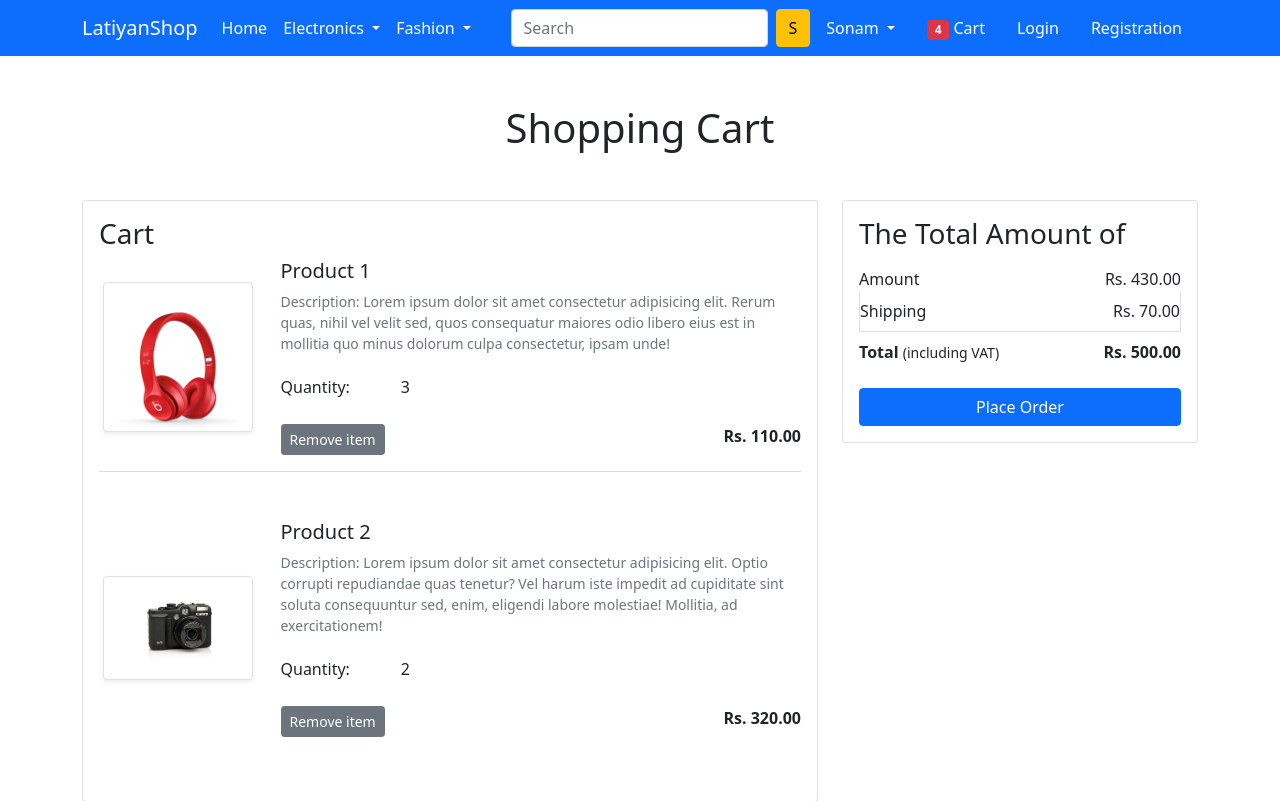
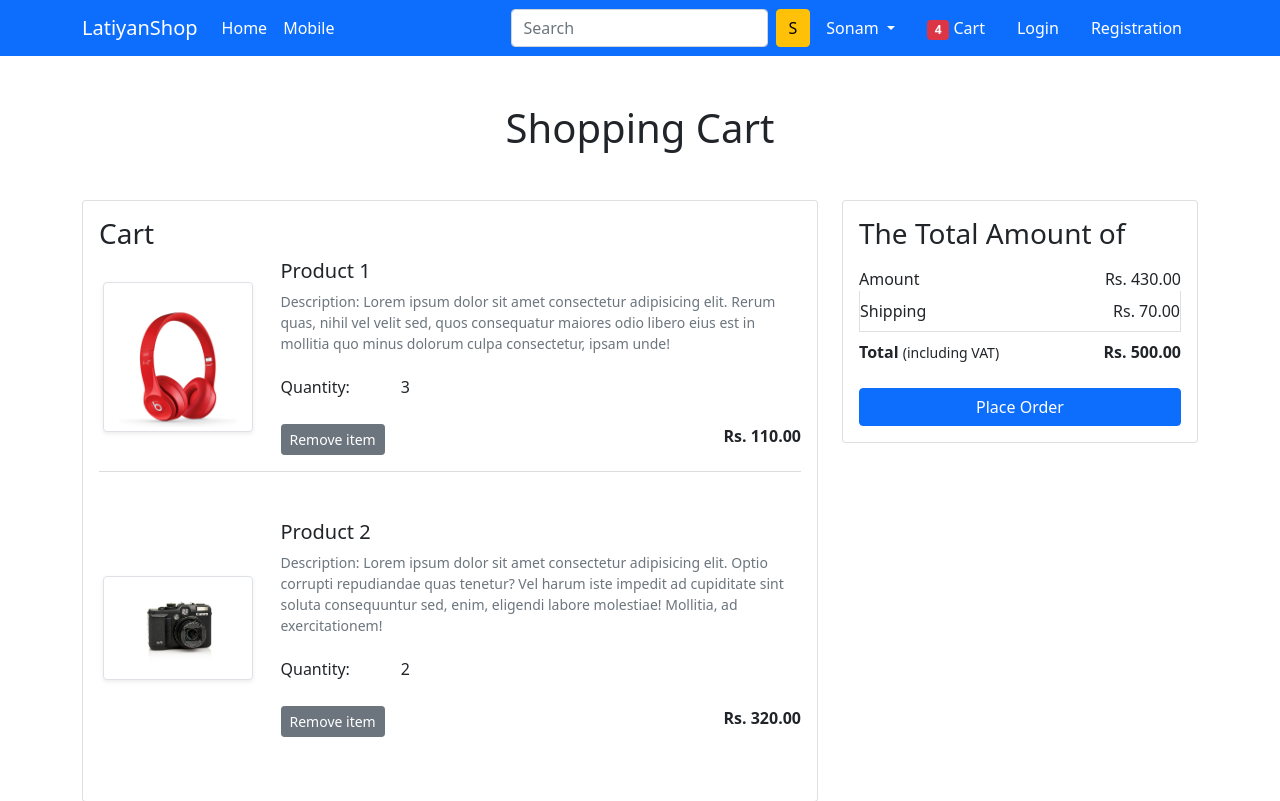
Before and after one commit to Latiyan/user_test, a Django app: page /cart/ in a window 1280 px wide. Shown: the top 801 px of the page. Run offline with Django 3.2, Linux system fonts and the light colour scheme; some libraries are stand-ins or nearby versions; some web fonts are replaced.

Commit message:
Remove other categories from menu

```diff
--- a/user_test/app/templates/app/base.html
+++ b/user_test/app/templates/app/base.html
@@ -33,22 +33,7 @@
              <a class="nav-link active" aria-current="page" href="/">Home</a>
            </li>
            <li class="nav-item dropdown">
-             <a class="nav-link dropdown-toggle text-white" href="#" id="electronicsDropdown" role="button" data-bs-toggle="dropdown" aria-expanded="false">
-               Electronics
-             </a>
-             <ul class="dropdown-menu" aria-labelledby="electronicsDropdown">
-               <li><a class="dropdown-item" href="{% url 'mobile' %}">Mobile</a></li>
-               <li><a class="dropdown-item" href="#">Laptop</a></li>
-             </ul>
-           </li>
-           <li class="nav-item dropdown">
-             <a class="nav-link dropdown-toggle text-white" href="#" id="fashionDropdown" role="button" data-bs-toggle="dropdown" aria-expanded="false">
-               Fashion
-             </a>
-             <ul class="dropdown-menu" aria-labelledby="fashionDropdown">
-               <li><a class="dropdown-item" href="#">Top Wear</a></li>
-               <li><a class="dropdown-item" href="#">Bottom Wear</a></li>
-             </ul>
+              <a class="nav-link active" href="{% url 'mobile' %}">Mobile</a>
            </li>
          </ul>
          <form class="d-flex">
```
